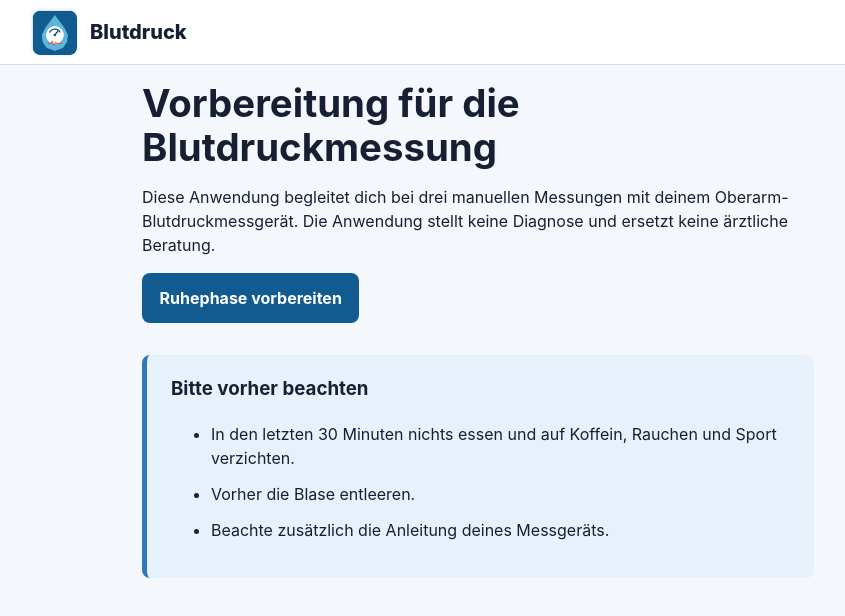
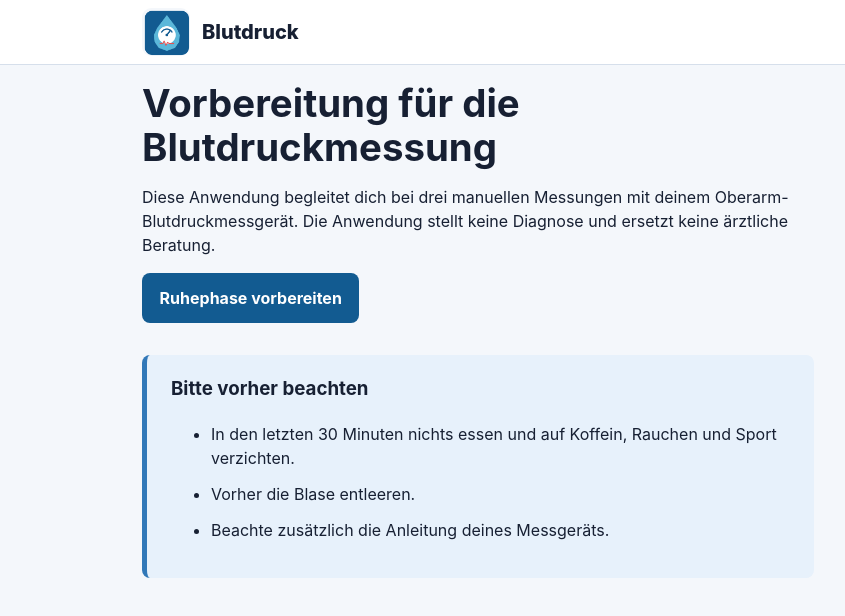
Before and after one commit to suomarte/blutdruck, a website built with Vite: page index.html in a window 1280 px wide. Shown: the whole page, without its empty margins (162-1007 px from the left). Built offline with nearby package versions, Linux system fonts and the light colour scheme.

Commit message:
Align app header with content
Co-authored-by: Copilot <223556219+Copilot@users.noreply.github.com>

```diff
--- a/src/style.css
+++ b/src/style.css
@@ -9,7 +9,7 @@
 * { box-sizing: border-box; }
 body { margin: 0; min-width: 320px; }
 .site-header { border-bottom: 1px solid #d6dfeb; background: white; }
-.brand { display: flex; width: min(100% - 2rem, 56rem); min-height: 4rem; align-items: center; gap: .75rem; margin-inline: auto; color: #172033; font-size: 1.25rem; font-weight: 800; text-decoration: none; }
+.brand { display: flex; width: min(100% - 2rem, 42rem); min-height: 4rem; align-items: center; gap: .75rem; margin-inline: auto; color: #172033; font-size: 1.25rem; font-weight: 800; text-decoration: none; }
 .brand img { width: 3rem; height: 3rem; border-radius: .6rem; }
 .brand:focus-visible { outline: .2rem solid #e29b1b; outline-offset: .2rem; }
 .page-actions, main { width: min(100% - 2rem, 56rem); margin-inline: auto; }
```
